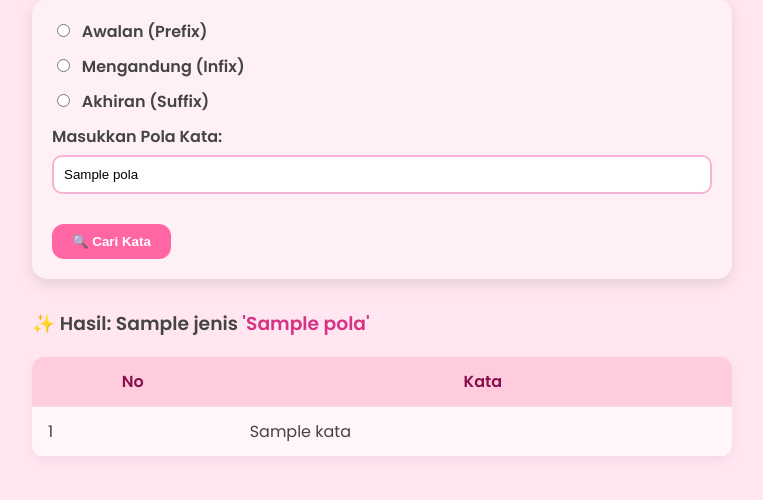
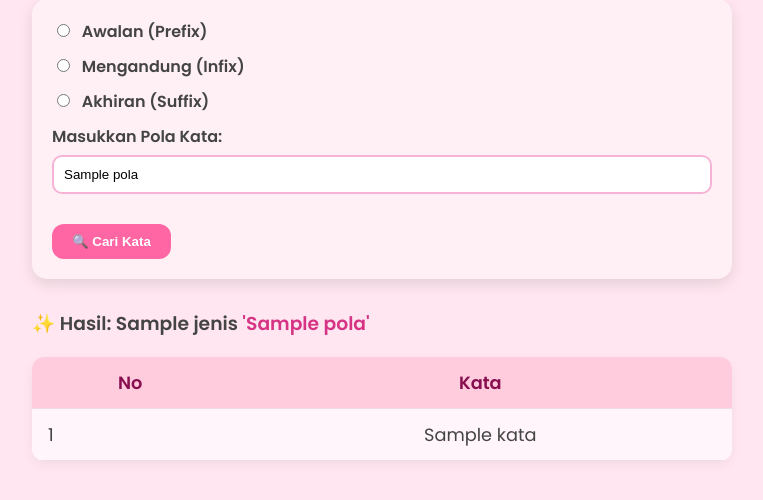
Before and after one commit to stuxza/rimakata-byutary, a Flask app: template templates/index.html in a window 1280 px wide. Shown: the part 116-616 px from the top of the page, without its empty margins (258-1021 px from the left). Run offline with Flask 3, Linux system fonts and the light colour scheme; the template is opened without the code that fills it: most values are stand-ins (such as "Sample title", 1, 10 or a date in 2020).

Commit message:
Update index.html

```diff
--- a/templates/index.html
+++ b/templates/index.html
@@ -12,6 +12,14 @@
             padding: 40px;
             max-width: 700px;
             margin: auto;
+        }
+
+        td:nth-child(2) {
+            text-align: center;
+        }
+
+        table td, table th {
+            font-size: 1.11rem;
         }
 
         h2 {
```
